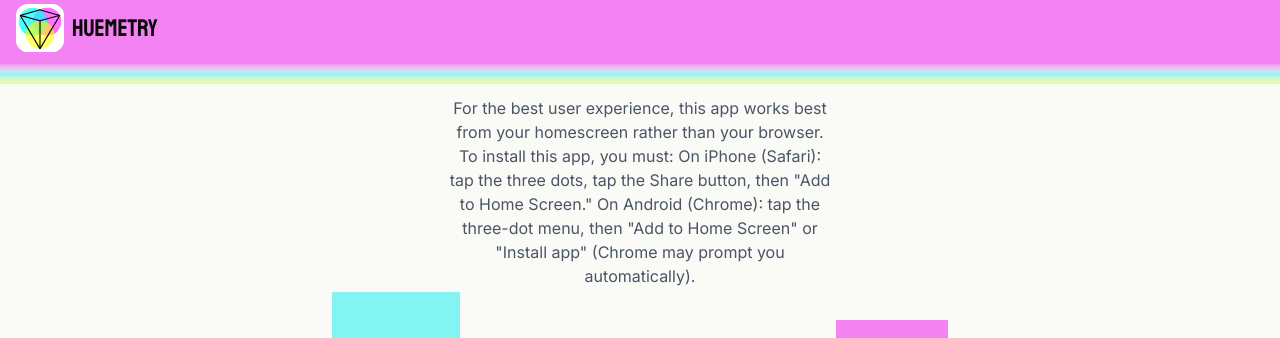
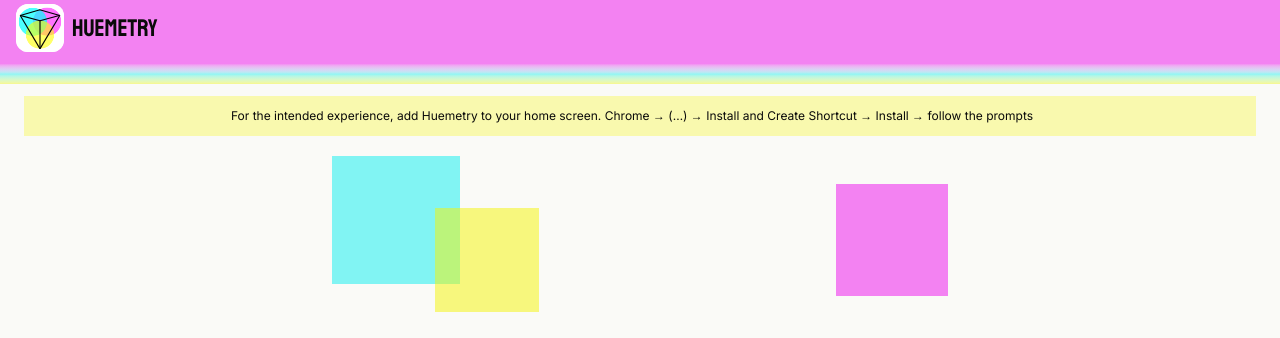
Before and after one commit to Hgupta1912/Huemetry, a React (Vite) app in the folder client/: page / in a window 1280 px wide. Shown: the top 338 px of the page. Built offline with nearby package versions, Linux system fonts and the light colour scheme; no server answers.

Commit message:
add conditional install instructions

```diff
--- a/client/src/pages/Home.tsx
+++ b/client/src/pages/Home.tsx
@@ -1,14 +1,35 @@
 import { Link } from 'react-router';
+import { useState, useEffect } from 'react';
 
 export default function Home() {
+  const [showInstallHint, setShowInstallHint] = useState(false);
+
+  useEffect(() => {
+    const isStandalone =
+      window.matchMedia('(display-mode: standalone)').matches ||
+      (window.navigator as any).standalone === true;
+    setShowInstallHint(!isStandalone);
+  }, []);
+
+  const isIOS =
+  typeof navigator !== "undefined" &&
+  (/iPad|iPhone|iPod/.test(navigator.userAgent) ||
+    (navigator.platform === "MacIntel" && navigator.maxTouchPoints > 1));
+
+
   return (
     <main className="flex flex-col items-center px-6 pt-3 text-center overflow-y-auto h-full">
 
-      <div>
-        {/* make this look pretty*/}
-        <p className='text-gray-600 max-w-sm'> For the best user experience, this app works best from your homescreen rather than your browser.</p>
-        <p className='text-gray-600 max-w-sm'>To install this app, you must: On iPhone (Safari): tap the three dots, tap the Share button, then "Add to Home Screen." On Android (Chrome): tap the three-dot menu, then "Add to Home Screen" or "Install app" (Chrome may prompt you automatically).</p>
-      </div>
+      {showInstallHint && (
+        <div className="w-full bg-yellow-true/30 px-4 py-3 mb-4 relative">
+          <p className="text-xs text-ink pr-4">
+            For the intended experience, add Huemetry to your home screen.
+            {isIOS
+              ? ' Safari → (…) → Share → View More → Add to Home Screen → Add'
+              : ' Chrome → (…) → Install and Create Shortcut → Install → follow the prompts'}
+          </p>
+        </div>
+      )}
 
       <div className="relative w-full flex flex-col items-center pt-12 pb-8">
         <div className="absolute top-1 left-1/4 w-32 h-32 bg-cyan-true/50" />
```
